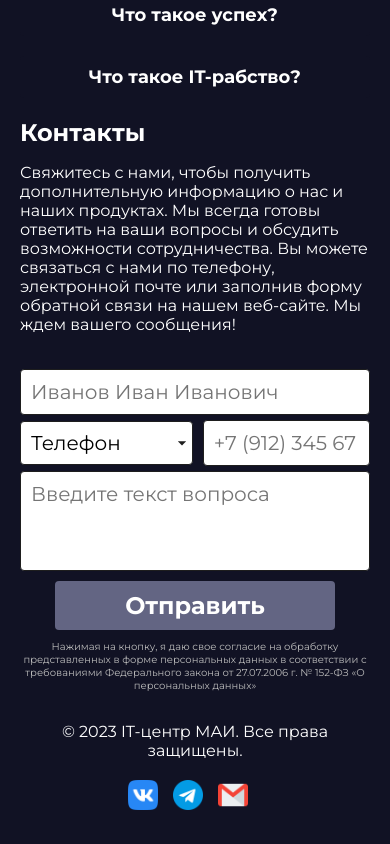
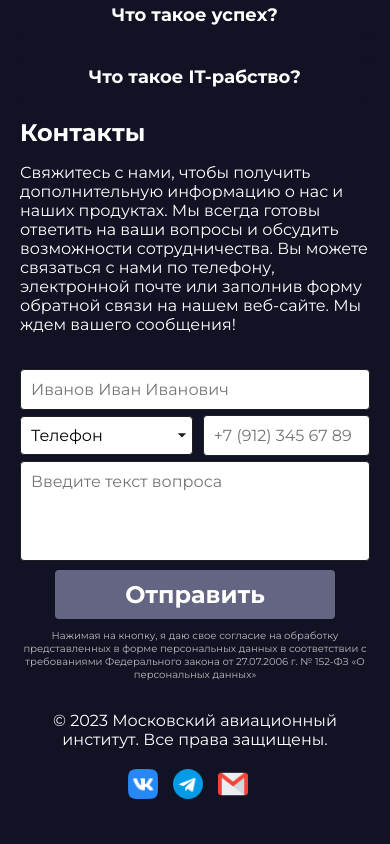
Before and after one commit to hell-lumpen/it-landing, a React (Create React App) app: page / in a window 390 px wide. Shown: the part 3477-4321 px from the top of the page. Built offline with nearby package versions, Linux system fonts and the light colour scheme.

Commit message:
add styles

```diff
--- a/src/App.css
+++ b/src/App.css
@@ -192,6 +192,8 @@ footer a:hover {
   color: #fff; /* Comet - Primary */
   font-weight: bold;
   text-align: center;
+  padding-left: 0;
+  padding-right: 0;
 }
 
 h1 {
--- a/src/components/Footer.js
+++ b/src/components/Footer.js
@@ -6,7 +6,7 @@ import telegram from '../static/img/telegram.png';
 function Footer() {
   return (
       <footer>
-        <p>© {new Date().getFullYear()} IT-центр МАИ. Все права защищены.</p>
+        <p>© {new Date().getFullYear()} Московский авиационный институт. Все права защищены.</p>
         <div className="social-media-icons" style={socialMediaIconsStyles}>
           <a href="https://vk.com/itmai" style={iconLinkStyles} target="_blank" rel="noopener noreferrer">
             <img src={vk} alt="VK" height={30} width={30} style={iconStyles} />
--- a/src/styles/FeedbackForm.css
+++ b/src/styles/FeedbackForm.css
@@ -4,7 +4,7 @@
     margin: 0 auto;
     padding-top: 20px;
     font-family: Montserrat, sans-serif;
-    font-size: 20px; /* Увеличение размера шрифта */
+    font-size: 16px; /* Увеличение размера шрифта */
 }
 
 .feedback-form .input-group {
@@ -31,7 +31,7 @@
     box-sizing: border-box;
     font-family: Montserrat, sans-serif;
     color: black;
-    font-size: 20px; /* Увеличение размера шрифта */
+    font-size: 16px; /* Увеличение размера шрифта */
     position: relative;
 }
 
@@ -139,7 +139,6 @@
     border: 1px solid #1e1e1e;
     border-radius: 4px;
     box-sizing: border-box;
-    font-family: inherit;
 }
 
 .feedback-form .question-error-message {
--- a/src/styles/Header.css
+++ b/src/styles/Header.css
@@ -42,7 +42,7 @@ main {
     padding: 0;
     display: flex;
     background-color: transparent;
-    backdrop-filter: blur(10px);
+    /*backdrop-filter: blur(10px);*/
     /*background-color: rgba(30, 30, 30, 1); !* Непрозрачный цвет фона меню *!*/
 }
 
@@ -83,7 +83,6 @@ main {
     top: 100%;
     left: 0;
     width: 100%; /* Занимает всю ширину экрана */
-    background-color: rgba(30, 30, 30, 1); /* Непрозрачный цвет фона меню */
     padding: 10px;
     transform: translateY(-100%); /* Полностью скрывает меню */
     opacity: 0;
@@ -130,6 +129,7 @@ main {
         opacity: 1;
         visibility: visible;
         transition: transform 0.3s ease, opacity 0.3s ease, visibility 0s linear;
+        background-color: rgba(30, 30, 30, 1); /* Непрозрачный цвет фона меню */
     }
 
     .menu a:hover {
```
